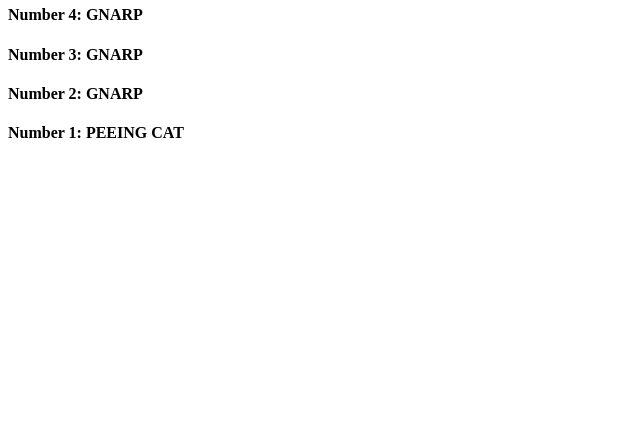
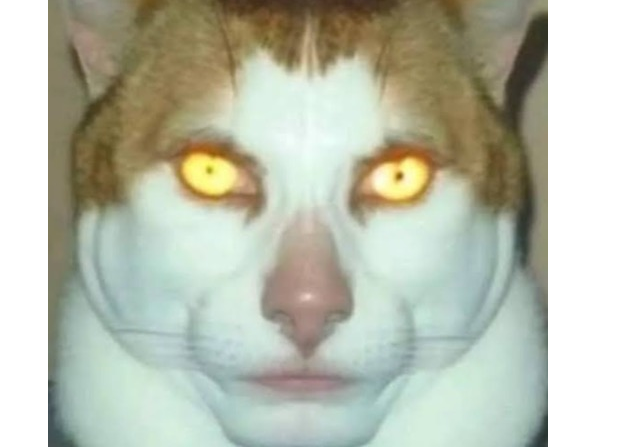
Before and after one commit to swamp-chan/website, a plain HTML site: page index.html in a window 1280 px wide. Shown: the part 414-861 px from the top of the page, without its empty margins (0-640 px from the left). Before the commit the page ends 800 px from the top, so only its background shows below. Drawn offline with Linux system fonts and the light colour scheme.

Commit message:
Update index.html

```diff
--- a/index.html
+++ b/index.html
@@ -25,7 +25,7 @@
         </ul>
         <figure>
             <a href="https://www.youtube.com/shorts/j2MpboPLs0g" target="_blank">
-            <img src="7v2fe5.jpg" alt="GNARP">
+            <img src="/catimg/sigmacat.jpg" alt="GNARP">
             </a>
         </figure>
     </section>
```
